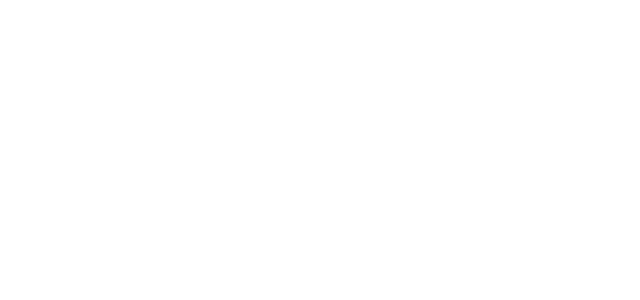
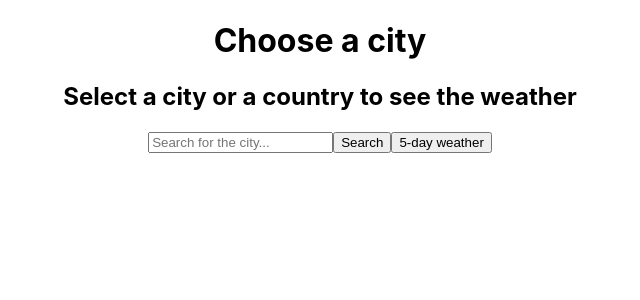
Before and after one commit to Victoriajuszkiewicz/weather-app-Openweather-API-, a React (Create React App) app: page / in a window 1280 px wide. Shown: the top 300 px of the page, without its empty margins (320-960 px from the left). Built offline with nearby package versions, Linux system fonts and the light colour scheme; no server answers.

Commit message:
new pages

```diff
--- a/src/App.js
+++ b/src/App.js
@@ -1,8 +1,27 @@
-import React from "react";
+import React, { useState } from "react";
 import "./App.css";
+import { Route, Routes } from "react-router-dom";
+
+import Home from "./pages/home.js";
+import Result from "./pages/result.js";
 
 function App() {
-  return <div className="App"></div>;
+  const [loading, setLoading] = useState(false); //1
+  const [location, setLocation] = useState(""); //2
+  const [weather, setWeather] = useState(null); //3
+  const [error, setError] = useState(""); //4
+  const [forecast, setForecast] = useState("");
+
+  const WEATHER_URL = `https://api.openweathermap.org/data/2.5/weather?q=${location}&appid=${process.env.REACT_APP_API_KEY}&units=metric`;
+
+  return (
+    <div className="App">
+      <Routes>
+        <Route path="/" element={<Home />} />
+        <Route path="/result" element={<Result />} />
+      </Routes>
+    </div>
+  );
 }
 
 export default App;
--- /dev/null
+++ b/src/pages/home.js
@@ -0,0 +1,33 @@
+import React from "react";
+
+const home = (props) => {
+  const { handleChange, handleClick, handleSubmit, location } = props;
+
+  return (
+    <div>
+      <h1>Choose a city</h1>
+      <h2>Select a city or a country to see the weather</h2>
+      <form className="NewForm" onSubmit={handleSubmit}>
+        <div className="container">
+          <label>
+            <input
+              type="text"
+              placeholder="Search for the city..."
+              value={location}
+              onChange={handleChange}
+            ></input>
+          </label>
+          <button type="submit" className="form-button">
+            Search
+          </button>
+
+          <button onClick={handleClick} type="button" className="form-button">
+            5-day weather
+          </button>
+        </div>
+      </form>
+    </div>
+  );
+};
+
+export default home;
```
Also changed, not shown: src/pages/result.js (added), 1 other file (tests, documents, lock files or other folders).
